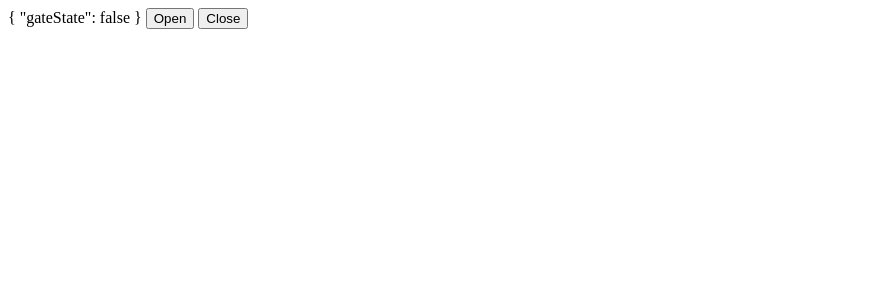
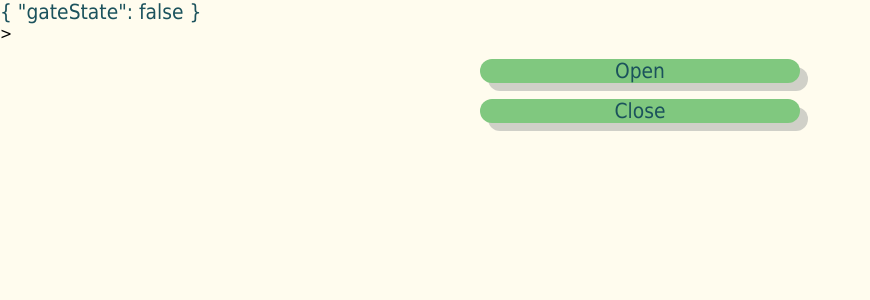
Before and after one commit to Sander470/Boer-Bert, a PHP site: page /_AdminDash.php in a window 1280 px wide. Shown: the top 300 px of the page, without its empty margins (0-870 px from the left). Run offline with PHP 8.4, Linux system fonts and the light colour scheme.

Commit message:
Added CSS

```diff
--- a/website/Gate_close.php
+++ b/website/Gate_close.php
@@ -1,7 +1,7 @@
 <?php
 if (isset($_POST['data'])) {
     // read file
-    $jsonString = file_get_contents('jsonFile.json');
+    $jsonString = file_get_contents('configGate.json');
     // decode
     $data = json_decode($jsonString, true);
     // change value
--- a/website/Gate_open.php
+++ b/website/Gate_open.php
@@ -1,7 +1,7 @@
 <?php
 if (isset($_POST['data'])) {
     // read file
-    $jsonString = file_get_contents('jsonFile.json');
+    $jsonString = file_get_contents('configGate.json');
     // decode
     $data = json_decode($jsonString, true);
     // change value
--- a/website/_AdminDash.php
+++ b/website/_AdminDash.php
@@ -1,13 +1,14 @@
 <?php
 // get file and write current status
 $jsonString = file_get_contents('configGate.json');
-echo $jsonString;
-
+echo "<p class='gateText'>$jsonString<p>";
 ?>
 
 <body>
-    <button onclick="submitOpen()">Open</button>
-    <button onclick="submitClose()">Close</button>
+<link rel="stylesheet" href="wwwroot/css/style.css" />
+    <link rel="icon" href="wwwroot/img/cowlogo.ico" />>
+    <button class="gateButton" onclick="submitOpen()">Open</button>
+    <button class="gateButton" onclick="submitClose()">Close</button>
 </body>
 <script>
     logState();
--- a/website/wwwroot/css/style.css
+++ b/website/wwwroot/css/style.css
@@ -799,3 +799,27 @@ header h2 {
         display: block;
     }
 }
+/* Admin Dashboard */
+.gateButton {
+    /* padding: 0.5rem; */
+    width: 25%;
+    border-radius: 1rem;
+    margin: 1rem;
+    justify-self: center;
+    border: none;
+    background-color: var(--green);
+    color: var(--cyan);
+    font-size: 130%;
+    box-shadow: 1svh 1svh var(--shadow);
+    display: flex;
+    justify-content: center;
+}
+
+.gateButton:hover {
+    cursor: pointer;
+    transform: translateY(-3px);
+}
+.gateText{
+    color: var(--cyan);
+    font-size: 130%;
+}
```
